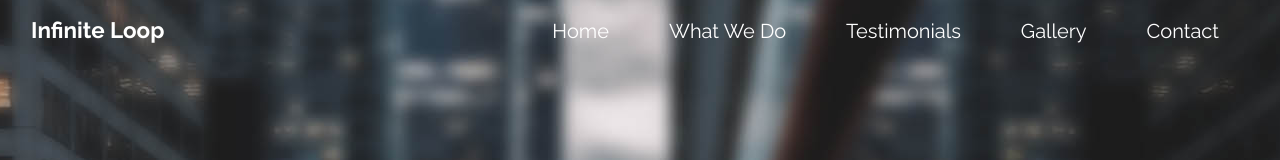
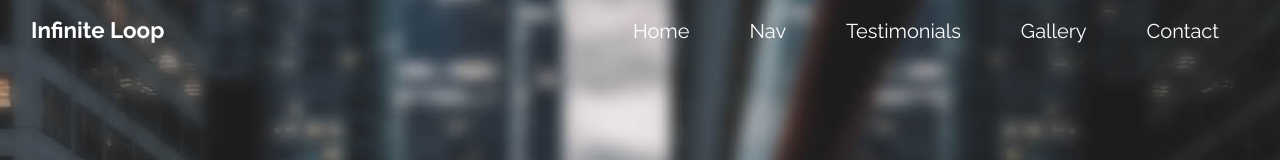
Before and after one commit to tiahchia/InfinityLooptheme, a plain HTML site: page index.html in a window 1280 px wide. Shown: the top 160 px of the page. Drawn offline with Linux system fonts and the light colour scheme.

Commit message:
Update index.html

```diff
--- a/index.html
+++ b/index.html
@@ -36,7 +36,7 @@ https://www.tooplate.com/view/2117-infinite-loop
                   <a class="nav-link tm-nav-link" href="#infinite">Home</a>
               </li>
               <li class="nav-item">
-                  <a class="nav-link tm-nav-link" href="#whatwedo">What We Do</a>
+                  <a class="nav-link tm-nav-link" href="#whatwedo">Nav</a>
               </li>
               <li class="nav-item">
                 <a class="nav-link tm-nav-link" href="#testimonials">Testimonials</a>
```
